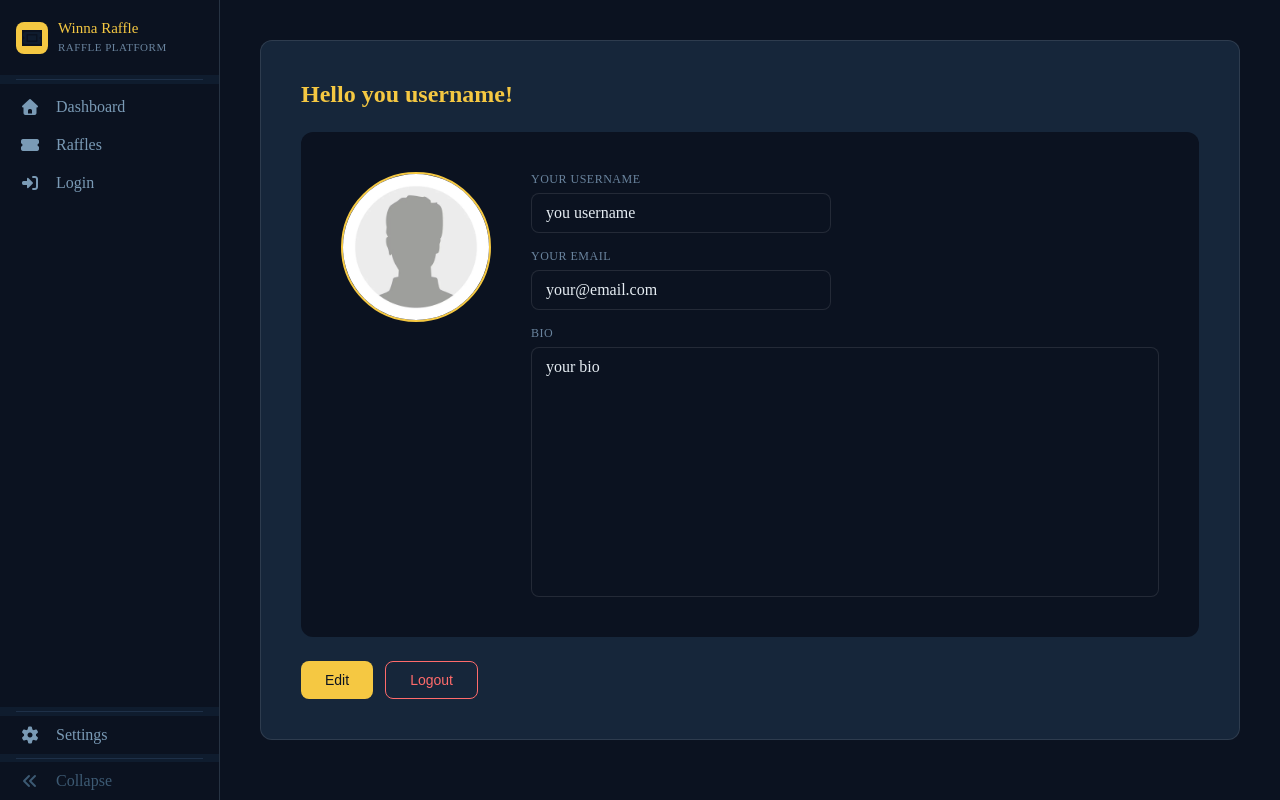
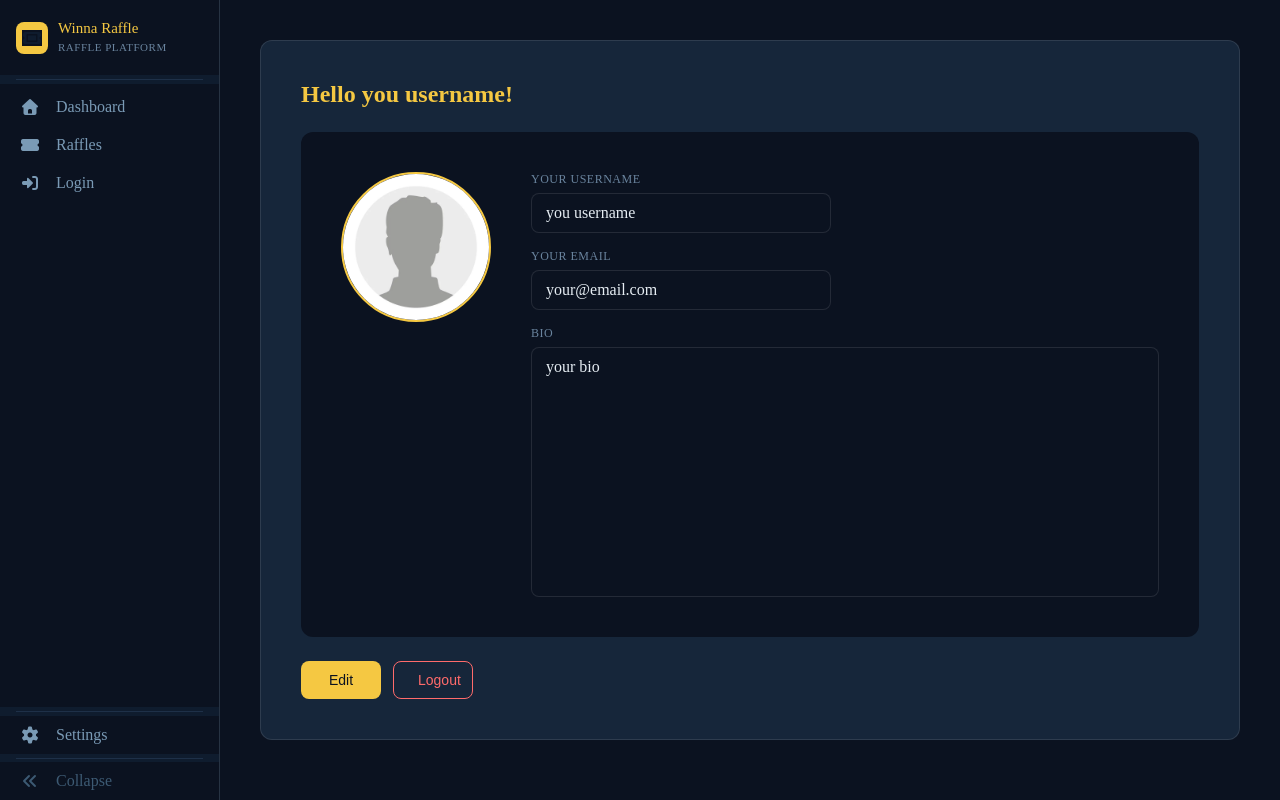
Before and after one commit to owen-prest/raffle-website, a Vue app: page /Profile in a window 1280 px wide. Built offline with nearby package versions, Linux system fonts and the light colour scheme; the HTML template or start-up script is replaced by a standard one.

Commit message:
Added a width to the profile buttons to avoid resizing

```diff
--- a/src/Views/Profile.vue
+++ b/src/Views/Profile.vue
@@ -166,6 +166,7 @@ const handleSave =() => {
   font-weight: 500;
   cursor:pointer;
   transition:background 0.2s ease;
+  width: 80px;
 }
 .save-btn:hover{
   background-color: #e6b800;
@@ -180,6 +181,7 @@ const handleSave =() => {
   font-weight: 500;
   cursor: pointer;
   transition: all 0.2s ease;
+  width: 80px;
 }
 .logout-btn:hover{
   background-color: #ff6b6b;
```
